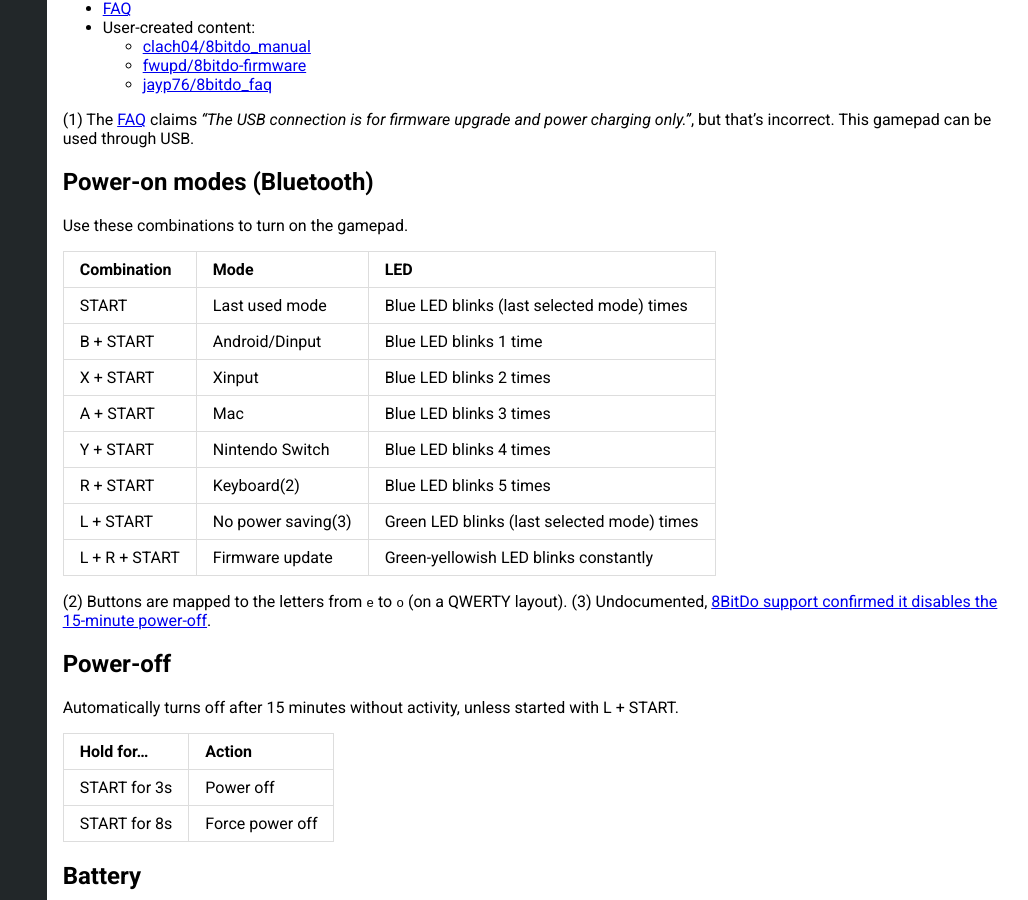
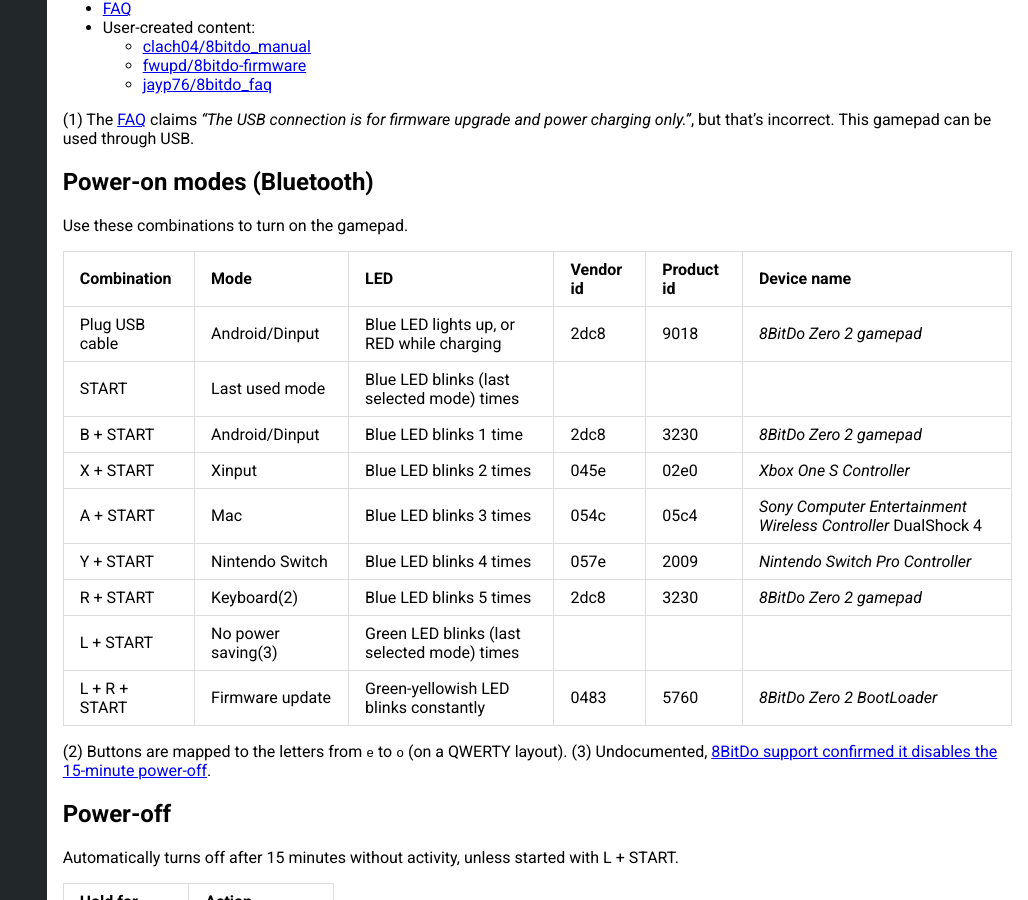
Before and after one commit to denilsonsa/gamepad-cheatsheet, a Jekyll site: the page built from _gamepads/8BitDo_Zero_2.md, in a window 1280 px wide and 900 px high, scrolled down 646 px. Shown: the whole window, without its empty margins (252-1280 px from the left). Built offline with Jekyll 4.4.1, drawn with Linux system fonts in a browser that asks for light colours.

Commit message:
Added vendor id and product id for 8BitDo Zero 2

```diff
--- a/_gamepads/8BitDo_Zero_2.md
+++ b/_gamepads/8BitDo_Zero_2.md
@@ -22,16 +22,17 @@
 
 Use these combinations to turn on the gamepad.
 
-Combination   | Mode               | LED
-------------- | ------------------ | ---
-START         | Last used mode     | Blue LED blinks (last selected mode) times
-B + START     | Android/Dinput     | Blue LED blinks 1 time
-X + START     | Xinput             | Blue LED blinks 2 times
-A + START     | Mac                | Blue LED blinks 3 times
-Y + START     | Nintendo Switch    | Blue LED blinks 4 times
-R + START     | Keyboard(2)        | Blue LED blinks 5 times
-L + START     | No power saving(3) | Green LED blinks (last selected mode) times
-L + R + START | Firmware update    | Green-yellowish LED blinks constantly
+Combination   | Mode               | LED                              | Vendor id | Product id | Device name                                                   |
+------------- | ------------------ | ------------------------------------------- | ---- | ---- | ------------------------------------------------------------- |
+Plug USB cable| Android/Dinput     | Blue LED lights up, or RED while charging   | 2dc8 | 9018 | *8BitDo Zero 2 gamepad*                                       |
+START         | Last used mode     | Blue LED blinks (last selected mode) times  |      |      |                                                               |
+B + START     | Android/Dinput     | Blue LED blinks 1 time                      | 2dc8 | 3230 | *8BitDo Zero 2 gamepad*                                       |
+X + START     | Xinput             | Blue LED blinks 2 times                     | 045e | 02e0 | *Xbox One S Controller*                                       |
+A + START     | Mac                | Blue LED blinks 3 times                     | 054c | 05c4 | *Sony Computer Entertainment Wireless Controller* DualShock 4 |
+Y + START     | Nintendo Switch    | Blue LED blinks 4 times                     | 057e | 2009 | *Nintendo Switch Pro Controller*                              |
+R + START     | Keyboard(2)        | Blue LED blinks 5 times                     | 2dc8 | 3230 | *8BitDo Zero 2 gamepad*                                       |
+L + START     | No power saving(3) | Green LED blinks (last selected mode) times |      |      |                                                               |
+L + R + START | Firmware update    | Green-yellowish LED blinks constantly       | 0483 | 5760 | *8BitDo Zero 2 BootLoader*                                    |
 
 (2) Buttons are mapped to the letters from `e` to `o` (on a QWERTY layout).
 (3) Undocumented, [8BitDo support confirmed it disables the 15-minute power-off](https://www.reddit.com/r/8bitdo/comments/f37ovb/8bitdo_zero_2_lstart_blinks_green_led_why/).
```
Also changed, not shown: _gamepads/Google_Stadia.md (+1 -1 lines).
